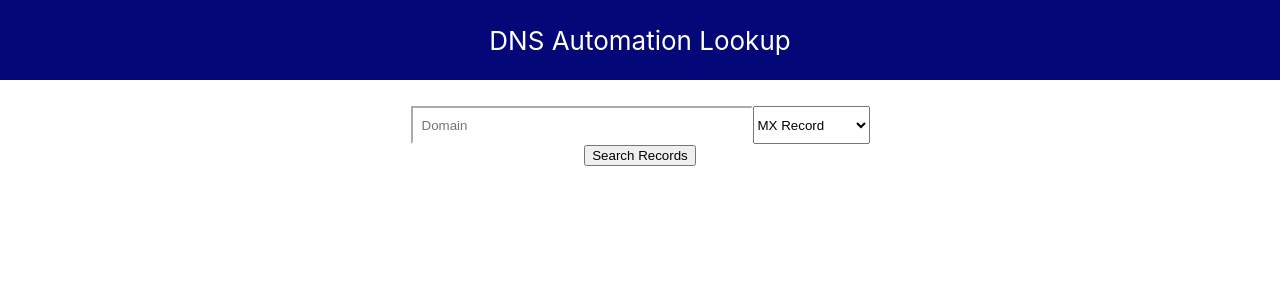
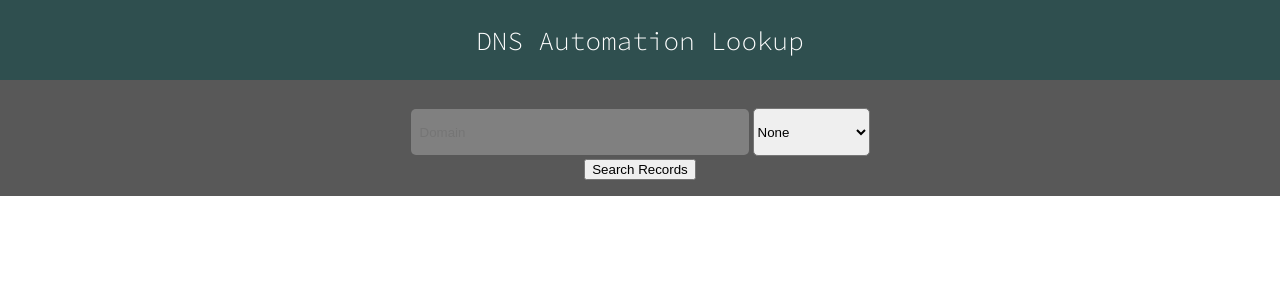
Before and after one commit to austinxduong/DNS-automation-lookup-tool, a React (Create React App) app: page / in a window 1280 px wide. Shown: the top 300 px of the page. Built offline with nearby package versions, Linux system fonts and the light colour scheme.

Commit message:
some changes

```diff
--- a/src/App.css
+++ b/src/App.css
@@ -1,5 +1,6 @@
 .App {
   text-align: center;
+  background-color: #585858;
 }
 
 .App-logo {
@@ -7,24 +8,15 @@
   pointer-events: none;
 }
 
-
-.App-header {
-  background-color: #030778;
-  min-height: 10vh;
-  display: flex;
-  flex-direction: column;
-  align-items: center;
-  justify-content: center;
-  font-size: calc(10px + 2vmin);
-  color: white;
-}
-
 div.search {
-  padding-top: 10px ;
+  color: aliceblue;
+  padding-top: 10px;
   font-size: 30px;
   margin: 1opx;
   font-family: 'Courier New', Courier, monospace;
 }
+
+
 
 
 /* input {
--- a/src/App.js
+++ b/src/App.js
@@ -2,11 +2,22 @@
 import { useRef, useState } from 'react';
 import './App.css';
 import DomainInput from './components/DomainInput';
+import Header from './components/Header';
 
 function App() {
 
-  const [domain, setDomain] = useState("")
+const [domain, setDomain] = useState("")
+// const [record, setRecord] = useState(null);
 const domainInputRef = useRef()
+
+// function getRecordType() {
+//   switch(record) {
+//     case "cname":
+//       return <input type="text" placeholder="account_number"></input>
+//     default:
+//       return null;
+//   }
+// }
 
 const handleSubmit = (e) => {
   e.preventDefault();
@@ -16,15 +27,17 @@ const handleSubmit = (e) => {
 
   return (
     <div className="App">
-      <header className="App-header">
-      DNS Automation Lookup
-        { /* play with three.js or SVG....?  hmm.. <img src={logo} className="App-logo" alt="logo" />*/}
-      </header>
-      <div class ="search"> {domain} </div>
-        <form id="form" method="get" action="/action_page.php" onSubmit={handleSubmit} onChange={e => setDomain(e.target.value)}>
-          <DomainInput placeholder="Domain" refer={domainInputRef} />
-          <button> Search Records</button>
-        </form>
+      <Header />
+      <body>
+        <div class ="search"> {domain} </div>
+          <form id="form" method="get" action="/action_page.php" onSubmit={handleSubmit} onChange={e => setDomain(e.target.value)}>
+            <DomainInput placeholder="Domain" id="domain-input-placeholder" refer={domainInputRef} />
+            <button> Search Records</button>
+            {/* {getRecordType()} */}
+          </form>
+      </body>
+
+      <footer> </footer>
     </div>
   );
 }
--- a/src/components/DomainInput.css
+++ b/src/components/DomainInput.css
@@ -7,12 +7,22 @@ input {
   width: 20rem;
   height: 1rem;
   border-color: #ffffff;
+  border-radius: 2px;
 }
 
-input.placeholder {
-  margin: 10px 0px;
+#records-input {
+  margin: 2px;
+  height: 28px;;
+  border: none;
+  border-radius: 5px;
+  background-color: #808080;
+  color: #ffffff;
 }
 
+
+
 select {
-    height: 2.4rem;
+    height: 3rem;
+    border-radius: 5px;
+    margin: 2px;
 }
--- a/src/components/DomainInput.js
+++ b/src/components/DomainInput.js
@@ -1,5 +1,4 @@
 import React from 'react';
-import './DomainInput.js';
 import './DomainInput.css';
 
 const DomainInput = (props) => {
@@ -7,11 +6,12 @@ const DomainInput = (props) => {
   return (
     <div>
       <body>
-        <input type="text" alt="domain_input_field" placeholder={props.placeholder} ref={props.refer} required />
-          <select name="records" id="records-id">
-          <option value="mx"> MX Record</option>
-          <option value="mx"> TXT Record</option>
-          <option value="mx"> CNAME Record</option>
+        <input type="text" id ="records-input" alt="domain_input_field" placeholder={props.placeholder} ref={props.refer} required />
+          <select required name="records" id="records-id">
+            <option value="--" selected="selected">None</option>
+            <option value="mx"> MX Record</option>
+            <option value="txt" > TXT Record</option>
+            <option value="cname" > CNAME Record</option>
           <input type="submit"></input>
           </select>
         </body>
--- /dev/null
+++ b/src/components/Header.css
@@ -0,0 +1,11 @@
+.App-header {
+    background-color: darkslategrey;
+    min-height: 10vh;
+    display: flex;
+    flex-direction: column;
+    align-items: center;
+    justify-content: center;
+    font-size: calc(10px + 2vmin);
+    color: white;
+    font-family: 'Source Code Pro'
+  }
--- /dev/null
+++ b/src/components/Header.js
@@ -0,0 +1,17 @@
+import React from 'react';
+import './Header.css'
+
+const Header = (props) => {
+
+    return (
+      <div>
+        <link href="https://fonts.googleapis.com/css2?family=Source+Code+Pro:wght@300&display=swap" rel="stylesheet"></link>
+        <header className="App-header">
+        DNS Automation Lookup
+            { /* play with three.js or SVG....?  hmm.. <img src={logo} className="App-logo" alt="logo" />*/}
+        </header>
+      </div>
+    );
+  }
+
+  export default Header;
```
